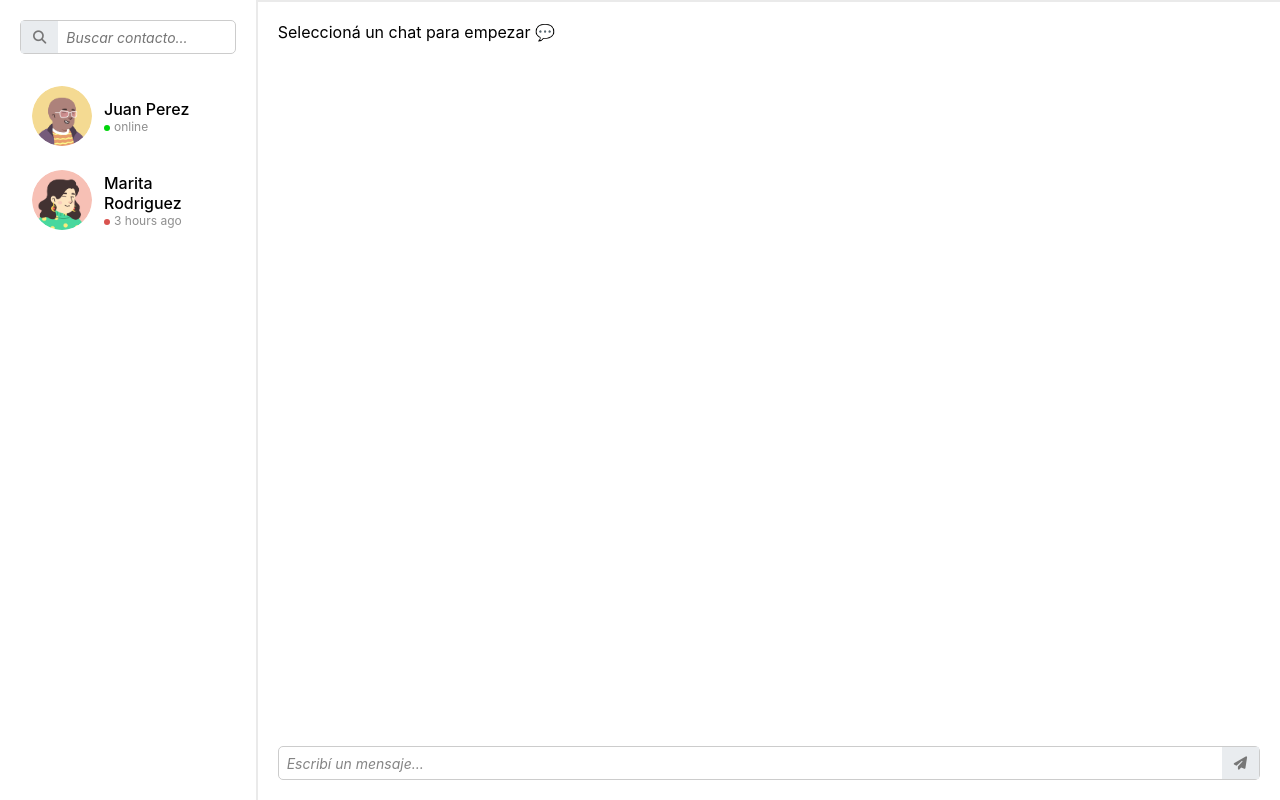
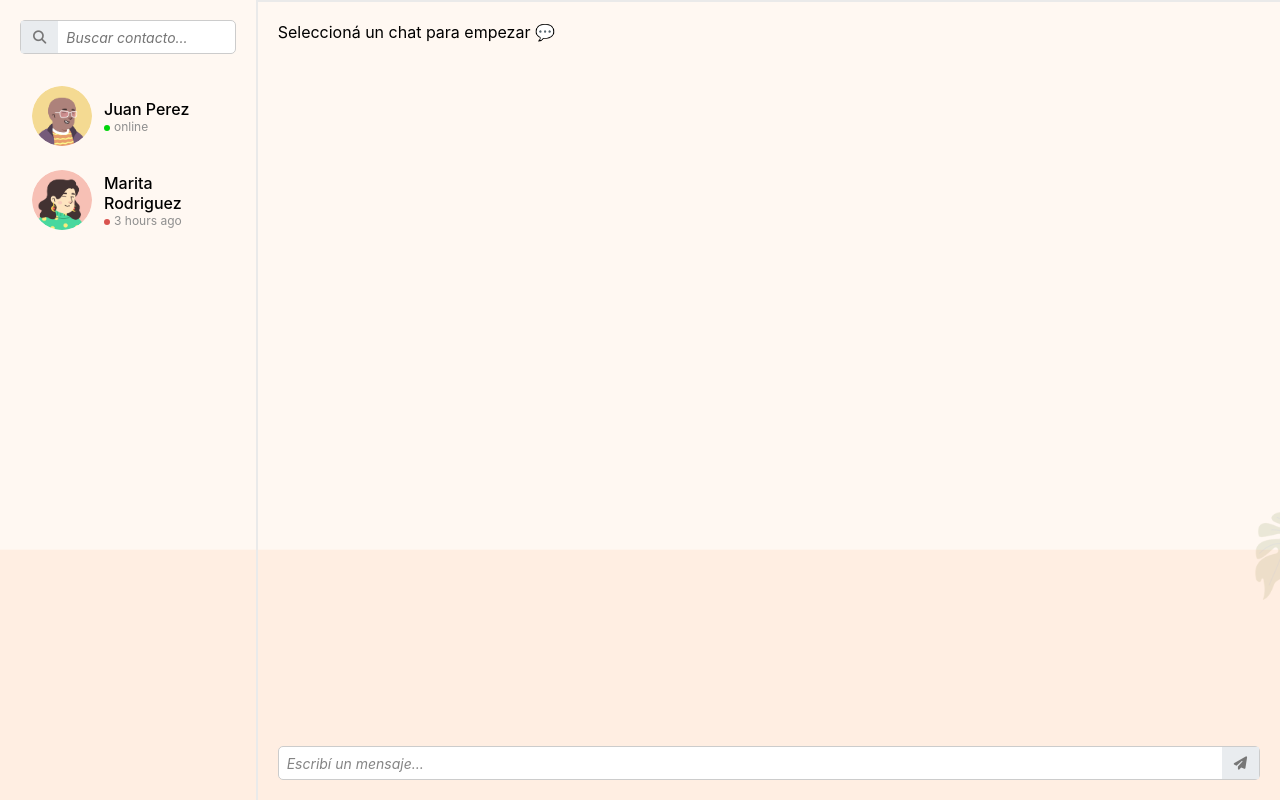
Before and after one commit to LucasHFigueroa/OtroChatMas-FinalFrontend, a React (Vite) app: page /OtroChatMas-FinalFrontend/chat in a window 1280 px wide. Built offline with nearby package versions, Linux system fonts and the light colour scheme; sample sign-in values are in the browser's storage.

Commit message:
se agrega rutas protegidas. Se añaden estilos en fondo de chat y se corrijen estilos de usuarios

```diff
--- a/src/components/FormLogin.jsx
+++ b/src/components/FormLogin.jsx
@@ -20,7 +20,6 @@ const FormLogin = () => {
     setMessage("")
     setError("")
 
-    // Obtener usuario del localStorage
   const storedUser = JSON.parse(localStorage.getItem("userData"))
 
     if (!storedUser) {
@@ -32,6 +31,7 @@ const FormLogin = () => {
          usernameOrEmail === storedUser.email) &&
          password === storedUser.password ) {
       setMessage("Pasá, sentite como en casa")
+      localStorage.setItem("isLoggedIn", "true")
       setTimeout(() => {
         navigate("/chat")
       }, 3000)
--- /dev/null
+++ b/src/components/ProtectedRoute.jsx
@@ -0,0 +1,8 @@
+import { Navigate } from "react-router-dom"
+
+const ProtectedRoute = ({ children }) => {
+  const isLoggedIn = localStorage.getItem("isLoggedIn") === "true"
+  return isLoggedIn ? children : <Navigate to="/" replace />
+}
+
+export default ProtectedRoute
--- a/src/components/UserList.jsx
+++ b/src/components/UserList.jsx
@@ -1,4 +1,4 @@
-import styles from "../styles/components/Contact.module.css"
+import styles from "../styles/components/UserList.module.css"
 
 
 const UserList = ({ users, onSelect }) => {
@@ -9,7 +9,6 @@ const UserList = ({ users, onSelect }) => {
         <p className={styles.noResults}>No se encontraron resultados...</p>
       ) : (
         users.map((user) => (
-          console.log("Renderizando usuario:", user.name, user.avatar),
           <li
             key={user.id}
             className={styles.contact}
--- a/src/pages/Landing.jsx
+++ b/src/pages/Landing.jsx
@@ -1,4 +1,5 @@
-import { useState } from "react"
+import { useState, useEffect } from "react"
+import { useNavigate } from "react-router-dom"
 import Register from "../components/Register"
 import Login from "../components/Login"
 import styles from "../styles/pages/Landing.module.css"
@@ -6,10 +7,17 @@ import styles from "../styles/pages/Landing.module.css"
 
 const Landing= () => {
   const [showRegister, setShowRegister] = useState(false)
-
+  const navigate = useNavigate()
   const toggleView = () => {
     setShowRegister(!showRegister)
   }
+
+  useEffect(() => {
+    const isLoggedIn = localStorage.getItem("isLoggedIn")
+    if (isLoggedIn === "true") {
+      navigate("/chat")
+    }
+  }, [navigate])
 
   return (
     <div className={`${styles.authContainer} ${showRegister ? styles.registerActive : ""}`}>
--- a/src/router/RouterApp.jsx
+++ b/src/router/RouterApp.jsx
@@ -1,7 +1,8 @@
-  import { BrowserRouter, Routes, Route } from "react-router-dom";
-  import Chat from "../pages/Chat";
-  import Landing from "../pages/Landing";
-  import NotFound from "../pages/NotFound";
+  import { BrowserRouter, Routes, Route } from "react-router-dom"
+  import Chat from "../pages/Chat"
+  import Landing from "../pages/Landing"
+  import NotFound from "../pages/NotFound"
+  import ProtectedRoute from "../components/ProtectedRoute"
 
   // conf de ruta
   // 1 - path -> la url de la ruta
@@ -11,12 +12,18 @@
     return (
       <BrowserRouter basename="/OtroChatMas-FinalFrontend">
         <Routes>
+          <Route
+            path="/chat"
+          element={
+            <ProtectedRoute>
+              <Chat />
+            </ProtectedRoute>
+          }/>
           <Route path="/" element={<Landing />} />
-          <Route path="/chat" element={<Chat />} />
           <Route path="*" element={<NotFound />} />
         </Routes>
       </BrowserRouter>
     );
   };
 
-  export default RouterApp;
+  export default RouterApp
--- a/src/styles/pages/Chat.module.css
+++ b/src/styles/pages/Chat.module.css
@@ -1,6 +1,7 @@
 .principal {
   display: flex;
   height: 100dvh;
+  background: url("../../assets/images/backgrounds/fondo-pruebas.png") center/cover no-repeat;
 }
 
 .chatLayout {
```
Also changed, not shown: src/assets/images/backgrounds/fondo-pruebas.png (added), src/styles/components/UserList.module.css (renamed from src/styles/components/Contact.module.css).
